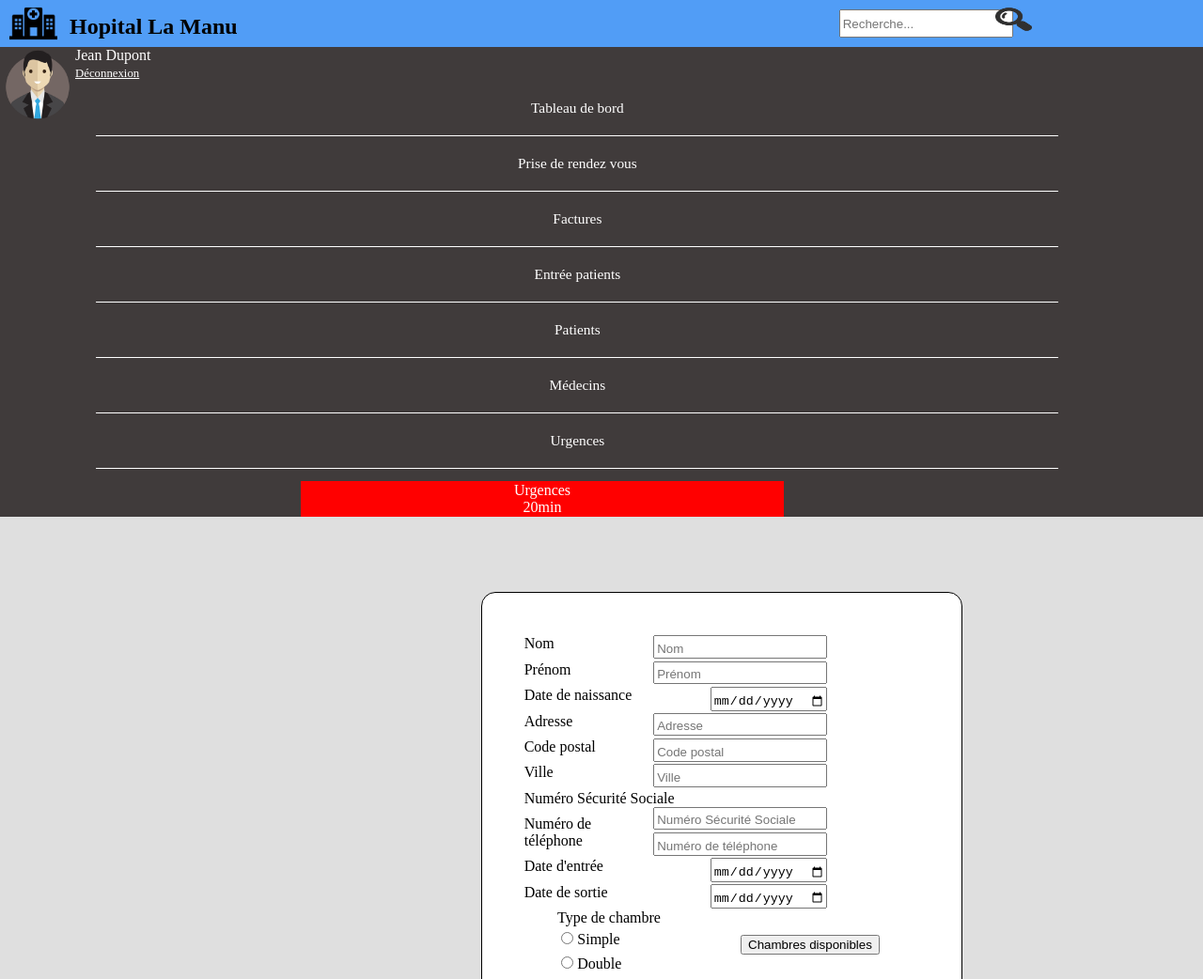
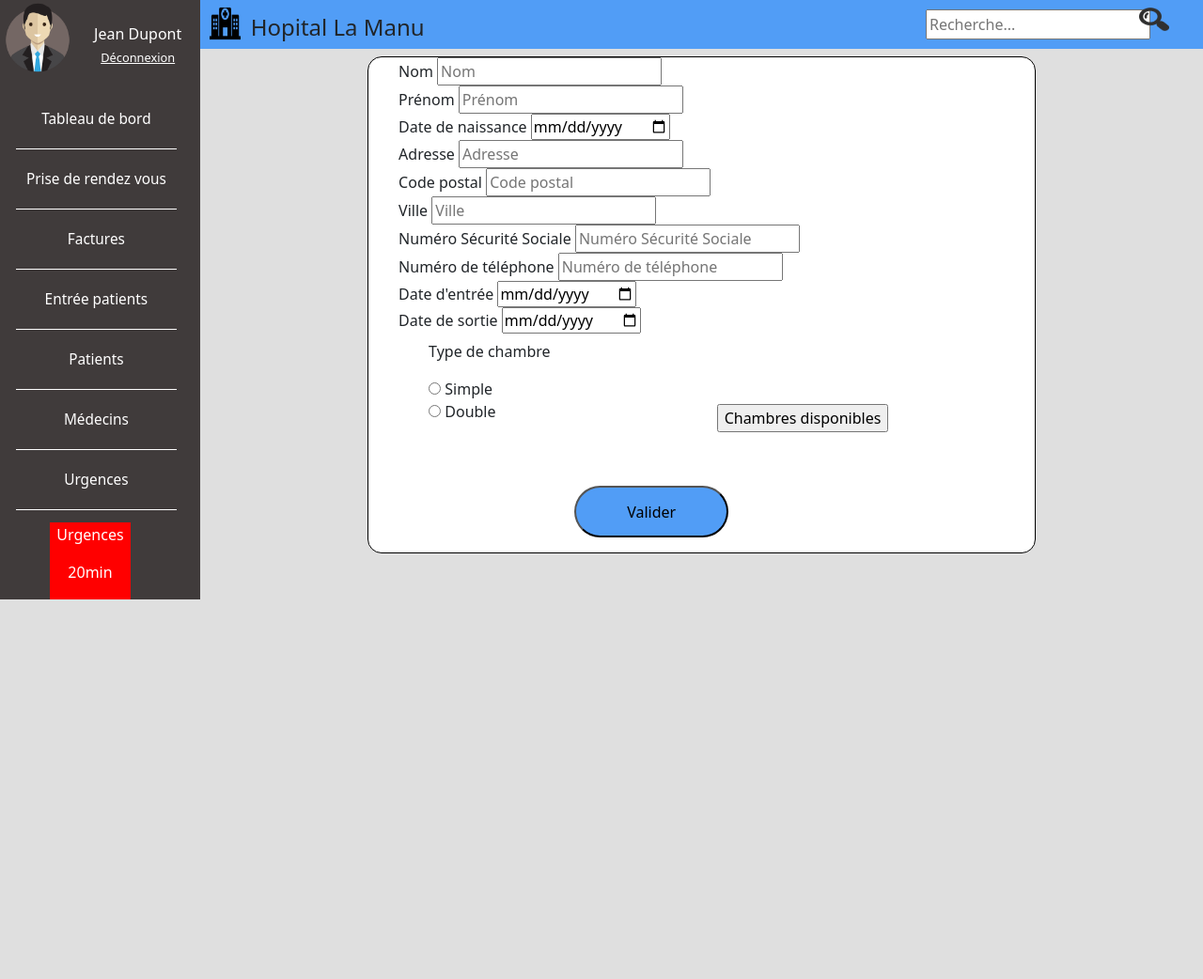
Before and after one commit to mansonboy/projet-hopital, a plain HTML site: page entree-patient.html in a window 1280 px wide. Shown: the top 1042 px of the page at 94% size. After the commit the page ends 800 px from the top, so only its background shows below. Drawn offline with nearby package versions, Linux system fonts and the light colour scheme.

Commit message:
adaptation bootstrap

```diff
--- a/accueil_original.html
+++ /dev/null
@@ -1,127 +0,0 @@
-<!DOCTYPE html>
-<html lang="fr ">
-
-<head>
-    <meta charset="UTF-8" dir="ltr">
-    <meta name="viewport" content="width=device-width, initial-scale=1.0">
-    <link rel="stylesheet" type="text/css" href="assets/css/style.css" />
-    <title>Hopital La manu</title>
-</head>
-
-<body>
-    <div class="container">
-
-        <!-------------------- Header ---------------------->
-        <header>
-            <div class="barreContainer">
-                <div class="barre">
-                    <img src="assets/img/logo.png" alt="logo hopital" title="Bienvenue sur notre hopital" class="logo">
-                    <h1>Hopital La Manu</h1>
-
-                    <label for="recherche"></label>
-                    <input class="recherche" type="text" name="recherche" placeholder="Recherche..." />
-
-                    <img src="assets/img/loupe.png" alt="loupe" title="recherche" class="logo_recherche">
-                </div>
-            </div>
-
-        </header>
-
-        <!-------------------- Tableau de bord ------------------>
-        <nav>
-            <div class="dashboard">
-                <p><img src="assets/img/profil.png" alt="photo de profil" tittle="Votre profil" class="png_profil">
-                    <span id="name">Jean
-                        Dupont</span>
-                </p>
-                <p><a class="Déconnexion" href="index.html">Déconnexion</a></p>
-
-                <ul class="menu">
-                    <div class="borderList">
-                        <li><a href="accueil.html">Tableau de bord</a></li>
-                    </div>
-                    <div class="borderList">
-                        <li><a href="rdv.html">Prise de rendez vous</a></li>
-                    </div>
-                    <div class="borderList">
-                        <li><a href="facture.html">Factures</a></li>
-                    </div>
-                    <div class="borderList">
-                        <li><a href="entree-patient.html">Entrée patients</a></li>
-                    </div>
-                    <div class="borderList">
-                        <li><a href="patient.html">Patients</a></li>
-                    </div>
-                    <div class="borderList">
-                        <li><a href="medecin.html">Médecins</a></li>
-                    </div>
-                    <div class="borderList">
-                        <li><a href="urgences.html">Urgences</a></li>
-                    </div>
-
-                </ul>
-
-                <div class="emergency">
-                    <p>Urgences</p>
-                    <p>20min</p>
-                </div>
-
-            </div>
-
-        </nav>
-
-        <!---------------------- Body ----------------------------->
-        <section class="accueil">
-            <a href="patient.html">
-                <button type="submit" class="bubble">
-                    <p class="textBubble">Patients</p>
-                </button>
-            </a>
-
-            <a href="rdv.html">
-                <button type="submit" class="bubble">
-                    <p class="textBubble">Rendez-vous</p>
-                </button>
-            </a>
-
-            <a href="medecin.html">
-                <button type="submit" class="bubble">
-                    <p class="textBubble">Médecins</p>
-                </button>
-            </a>
-
-            <article id="invoiceTable">
-                <h2 class="invoiceTitle">Envoie de facture</h2>
-
-                <ul>
-                    <a href="#">
-                        <li class="nameInvoice">Dupont Marie</li>
-                    </a>
-                    <a href="#">
-                        <li class="nameInvoice">Kim Taehung</li>
-                    </a>
-                    <a href="#">
-                        <li class="nameInvoice">César Jules</li>
-                    </a>
-                    <a href="#">
-                        <li class="nameInvoice">Rengoku Kyôjurô</li>
-                    </a>
-                    <a href="#">
-                        <li class="nameInvoice">D'Arc Jeanne</li>
-                    </a>
-                    <a href="#">
-                        <li class="nameInvoice">Morningstar Lucifer</li>
-                    </a>
-                    <a href="#">
-                        <li class="nameInvoice">Gomez Selena</li>
-                    </a>
-                </ul>
-
-            </article>
-        </section>
-
-    </div>
-
-</body>
-
-</html>
--- a/assets/css/style.css
+++ b/assets/css/style.css
@@ -236,45 +236,26 @@ section article h2 {
 /* ----------------- BODY ENTREE PATIENT ---------------------- */
 #entryForm {
     background-color: white;
-    margin-left: 40%;
-    margin-right: 20%;
-    position: relative;
-    top: 10%;
+
     border-radius: 15px;
     border: 1px solid black;
 }
-
 #availableRooms {
     position: relative;
     left: 50%;
     bottom: 100px;
 }
-
 #okBtn {
     padding: 2% 8%;
     border-radius: 30px;
     background-color: #519df6;
     margin-top: 10%;
 }
-
 .entryFormList {
     list-style: none;
-    padding-top: 8%;
-    padding-bottom: 10%;
 }
-
-.entryFormList li {
-    padding: 1%;
-}
-
 .entryFormListTwo {
     list-style: none;
-    padding-top: 1%;
-}
-
-.inputEntry {
-    float: right;
-    margin-right: 30%;
     padding-top: 1%;
 }
 
--- a/entree-patient.html
+++ b/entree-patient.html
@@ -4,41 +4,30 @@
 <head>
     <meta charset="UTF-8" dir="ltr">
     <meta name="viewport" content="width=device-width, initial-scale=1.0">
+    <link href="https://cdn.jsdelivr.net/npm/bootstrap@5.1.3/dist/css/bootstrap.min.css" rel="stylesheet"
+        integrity="sha384-1BmE4kWBq78iYhFldvKuhfTAU6auU8tT94WrHftjDbrCEXSU1oBoqyl2QvZ6jIW3" crossorigin="anonymous">
     <link rel="stylesheet" type="text/css" href="assets/css/style.css" />
     <title>Hopital La manu</title>
 </head>
 
 <body>
-    <div class="container">
-
-        <!-------------------- Header ---------------------->
-        <header>
-            <div class="barreContainer">
-                <div class="barre">
-                    <img src="assets/img/logo.png" alt="logo hopital" title="Bienvenue sur notre hopital" class="logo">
-                    <h1>Hopital La Manu</h1>
-
-                    <label for="recherche"></label>
-                    <input class="recherche" type="text" name="recherche" placeholder="Recherche..." />
-
-                    <img src="assets/img/loupe.png" alt="loupe" title="recherche" class="logo_recherche">
-                </div>
-            </div>
-
-        </header>
 
     <!-------------------- Tableau de bord ------------------>
+
+    <div class="row gx-0">
+        <div class="col-2">
             <nav>
                 <div class="dashboard">
-                <p><img src="assets/img/profil.png" alt="photo de profil" tittle="Votre profil" class="png_profil">
-                    <span id="name">Jean
-                        Dupont</span>
+                    <img src="assets/img/profil.png" alt="photo de profil" tittle="Votre profil" class="png_profil">
+                       <p class="text-center"><span id="name"><br>Jean
+                            Dupont </span>
+                            <a class="Déconnexion" href="index.html">Déconnexion</a><br>
                     </p>
-                <p><a class="Déconnexion" href="index.html">Déconnexion</a></p>
+
 
                     <ul class="menu">
                         <div class="borderList">
-                        <li><a href="accueil.html">Tableau de bord</a></li>
+                            <li><a href="accueil.html"><br>Tableau de bord</a></li>
                         </div>
                         <div class="borderList">
                             <li><a href="rdv.html">Prise de rendez vous</a></li>
@@ -69,9 +58,32 @@
                 </div>
 
             </nav>
+        </div>
+
+
+        <!-------------------- Header ---------------------->
+        <div class="col-10">
+            <header>
+                <div class="barreContainer">
+                    <div class="barre">
+                        <img src="assets/img/logo.png" alt="logo hopital" title="Bienvenue sur notre hopital"
+                            class="logo">
+                        <h1>Hopital La Manu</h1>
+
+                        <label for="recherche"></label>
+                        <input class="recherche" type="text" name="recherche" placeholder="Recherche..." />
+
+                        <img src="assets/img/loupe.png" alt="loupe" title="recherche" class="logo_recherche">
+                    </div>
+                </div>
+
+            </header>
+
+
 
         <!---------------------- Body ----------------------------->
-        <section class="accueil">
+        <div class="offset-2 col-8">
+            <section class="accueil mt-2">
                 <form id="entryForm" action="traitement.php" method="post">
                     <ul class="entryFormList">
                         <li class="formList">
@@ -149,8 +161,12 @@
 
                 </form>
             </section>
-
         </div>
+    </div>
+    </div></div>
+    <script src="https://cdn.jsdelivr.net/npm/bootstrap@5.1.3/dist/js/bootstrap.bundle.min.js"
+        integrity="sha384-ka7Sk0Gln4gmtz2MlQnikT1wXgYsOg+OMhuP+IlRH9sENBO0LRn5q+8nbTov4+1p"
+        crossorigin="anonymous"></script>
 
 </body>
 
```
Lines whose indentation alone changed are shown as unchanged.
